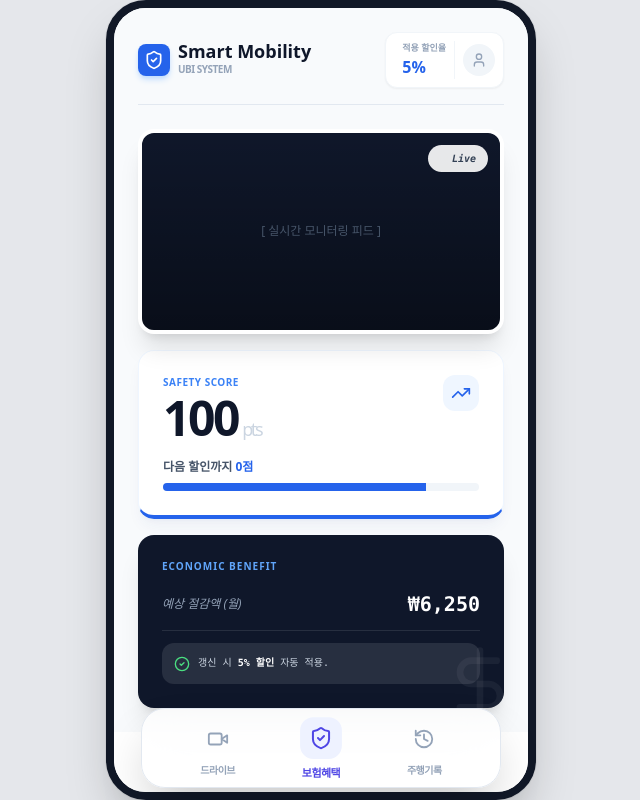
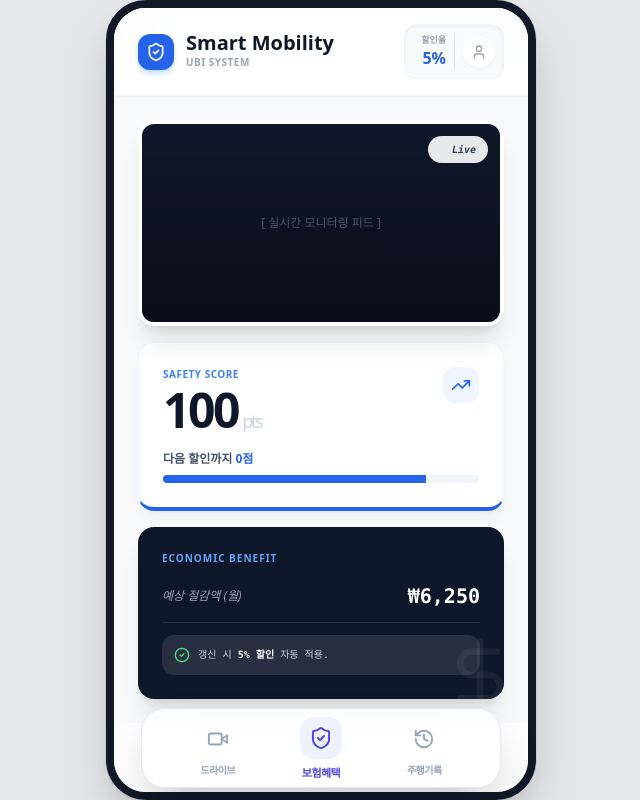
Before and after one commit to tlstngud/ai-2026-c-team, a React (Vite) app in the folder driver_front/: page / in a window 1280 px wide. Both pictures are taken after a click on the button "보험혜택". Shown: the whole page, without its empty margins (319-959 px from the left). Built offline with nearby package versions, Linux system fonts and the light colour scheme.

Commit message:
Refactor: Unified Header UI and sticky positioning for all pages

```diff
--- a/driver_front/src/components/DrivingLogPage.jsx
+++ b/driver_front/src/components/DrivingLogPage.jsx
@@ -1,5 +1,6 @@
 import React from 'react';
 import { ChevronRight } from 'lucide-react';
+import Header from './Header';
 
 const LogEntry = ({ date, score, msg, status }) => (
     <div className="bg-white p-5 rounded-[1.5rem] shadow-sm border border-slate-100 flex justify-between items-center group hover:border-indigo-200 transition-colors">
@@ -34,12 +35,9 @@ const DrivingLogPage = ({ onSelectLog, history = [] }) => {
     const logs = [...historyLogs, ...defaultLogs].slice(0, 10);
 
     return (
-        <div className="p-6 animate-in fade-in duration-500">
-            <header className="mb-6">
-                <h1 className="text-2xl font-black">주행 로그</h1>
-                <p className="text-xs text-slate-400 font-medium italic uppercase tracking-tighter">Recent History</p>
-            </header>
-            <div className="space-y-3">
+        <div className="animate-in fade-in duration-500">
+            <Header type="log" />
+            <div className="space-y-3 p-6">
                 {logs.map(log => (
                     <div key={log.id} onClick={() => onSelectLog(log)} className="cursor-pointer">
                         <LogEntry date={log.date} score={log.score} msg={log.msg} status={log.status} />
--- a/driver_front/src/components/Header.jsx
+++ b/driver_front/src/components/Header.jsx
@@ -1,18 +1,74 @@
 import React from 'react';
+import { ShieldCheck, User, Car, History } from 'lucide-react';
 
-const Header = ({ isActive, averageScore }) => {
+const Header = ({ type = 'drive', isActive, averageScore, discountRate }) => {
+    // Added h-[88px] to fix the height, and flex items-center for vertical alignment
+    const commonClasses = "px-6 bg-white/90 backdrop-blur-xl z-30 sticky top-0 border-b border-gray-100 shadow-sm h-[88px] flex items-center";
+
+    // Common Title Component to ensure consistency
+    const HeaderTitle = ({ icon: Icon, title, subtitle }) => (
+        <div className="flex items-center gap-3">
+            <div className="bg-blue-600 p-2 rounded-xl shadow-md shadow-blue-200">
+                <Icon className="text-white" size={20} />
+            </div>
+            <div>
+                <h1 className="text-xl font-black text-slate-900 leading-none mb-0.5">{title}</h1>
+                <p className="text-[10px] text-gray-400 font-bold uppercase tracking-wider">{subtitle}</p>
+            </div>
+        </div>
+    );
+
+    if (type === 'insurance') {
+        return (
+            <header className={commonClasses}>
+                <div className="w-full flex justify-between items-center">
+                    <HeaderTitle
+                        icon={ShieldCheck}
+                        title="Smart Mobility"
+                        subtitle="UBI System"
+                    />
+
+                    <div className="flex items-center gap-2 bg-gray-50 p-2 rounded-xl shadow-inner border border-gray-100">
+                        <div className="px-2 border-r border-gray-200 text-right">
+                            <p className="text-[9px] font-bold text-gray-400">할인율</p>
+                            <p className="text-base font-black text-blue-600">{discountRate}%</p>
+                        </div>
+                        <div className="w-8 h-8 bg-white rounded-full flex items-center justify-center shadow-sm">
+                            <User size={16} className="text-gray-400" />
+                        </div>
+                    </div>
+                </div>
+            </header>
+        );
+    }
+
+    if (type === 'log') {
+        return (
+            <header className={commonClasses}>
+                <div className="w-full">
+                    <HeaderTitle
+                        icon={History}
+                        title="Driving Log"
+                        subtitle="Recent History"
+                    />
+                </div>
+            </header>
+        );
+    }
+
+    // Default: 'drive'
     return (
-        <header className="px-6 pt-6 pb-3 bg-white/90 backdrop-blur-xl z-30 sticky top-0 border-b border-gray-100">
-            <div className="flex justify-between items-end">
-                <div>
-                    <p className="text-xs font-semibold text-gray-400 uppercase tracking-wide mb-1">
-                        {isActive ? 'Session Active' : 'Ready to Drive'}
-                    </p>
-                    <h1 className="text-2xl font-bold tracking-tight text-black">My Driving</h1>
-                </div>
+        <header className={commonClasses}>
+            <div className="w-full flex justify-between items-center">
+                <HeaderTitle
+                    icon={Car}
+                    title="My Driving"
+                    subtitle={isActive ? 'Session Active' : 'Ready to Drive'}
+                />
+
                 <div className="text-right">
-                    <span className="text-xs text-gray-400 font-medium">Avg Score</span>
-                    <p className="text-lg font-bold">{averageScore}</p>
+                    <span className="text-[10px] text-gray-400 font-bold uppercase tracking-wider block mb-0.5">Avg Score</span>
+                    <p className="text-xl font-black text-slate-900 leading-none">{averageScore}</p>
                 </div>
             </div>
         </header>
--- a/driver_front/src/components/InsurancePage.jsx
+++ b/driver_front/src/components/InsurancePage.jsx
@@ -1,5 +1,6 @@
 import React, { useState, useEffect } from 'react';
-import { ShieldCheck, TrendingUp, DollarSign, CheckCircle2, User } from 'lucide-react';
+import { TrendingUp, DollarSign, CheckCircle2 } from 'lucide-react';
+import Header from './Header';
 
 const InsurancePage = ({ score = 85 }) => {
     const [discountRate, setDiscountRate] = useState(0);
@@ -11,29 +12,10 @@ const InsurancePage = ({ score = 85 }) => {
     }, [score]);
 
     return (
-        <div className="min-h-full bg-[#F8FAFC] text-slate-800 p-4 sm:p-6 font-sans">
-            <header className="flex justify-between items-center gap-4 mb-6 pb-4 border-b border-slate-200">
-                <div className="flex items-center gap-2">
-                    <div className="bg-blue-600 p-1.5 rounded-lg shadow-blue-200 shadow-md">
-                        <ShieldCheck className="text-white" size={20} />
-                    </div>
-                    <div>
-                        <h1 className="text-lg font-black text-slate-900 leading-none">Smart Mobility</h1>
-                        <p className="text-[10px] text-slate-400 font-bold mt-0.5 uppercase tracking-tighter">UBI System</p>
-                    </div>
-                </div>
-                <div className="flex items-center gap-2 bg-white p-2 rounded-xl shadow-sm border border-slate-100">
-                    <div className="px-2 border-r border-slate-100">
-                        <p className="text-[9px] font-bold text-slate-400">적용 할인율</p>
-                        <p className="text-base font-black text-blue-600">{discountRate}%</p>
-                    </div>
-                    <div className="w-8 h-8 bg-slate-100 rounded-full flex items-center justify-center">
-                        <User size={16} className="text-slate-400" />
-                    </div>
-                </div>
-            </header>
+        <div className="min-h-full bg-[#F8FAFC] text-slate-800 font-sans">
+            <Header type="insurance" discountRate={discountRate} />
 
-            <main className="grid grid-cols-1 gap-4">
+            <main className="grid grid-cols-1 gap-4 p-4 sm:p-6">
                 <div className="relative aspect-[16/9] bg-slate-900 rounded-2xl overflow-hidden shadow-xl border-4 border-white">
                     <div className="absolute inset-0 bg-gradient-to-b from-transparent to-black/40"></div>
                     <div className="absolute inset-0 flex items-center justify-center text-slate-600 font-medium">
--- a/driver_front/src/components/LogDetailPage.jsx
+++ b/driver_front/src/components/LogDetailPage.jsx
@@ -15,13 +15,13 @@ const DetailItem = ({ icon, title, count, desc }) => (
 );
 
 const LogDetailPage = ({ data, onBack }) => (
-    <div className="p-6 animate-in slide-in-from-right duration-500">
-        <button onClick={onBack} className="flex items-center gap-2 text-slate-400 font-bold mb-6 hover:text-slate-900 transition-colors">
+    <div className="animate-in slide-in-from-right duration-500 bg-white min-h-full">
+        <div className="px-6 pt-6 pb-4 bg-white/90 backdrop-blur-xl z-30 sticky top-0 border-b border-gray-100 shadow-sm">
+            <button onClick={onBack} className="flex items-center gap-2 text-slate-400 font-bold mb-4 hover:text-slate-900 transition-colors">
                 <ChevronLeft size={20} />
                 <span className="text-sm">뒤로가기</span>
             </button>
 
-        <header className="mb-8">
             <div className="flex justify-between items-start mb-2">
                 <h1 className="text-2xl font-black text-slate-900">
                     {data.date} <span className="text-base font-normal text-slate-400 italic">Report</span>
@@ -34,9 +34,9 @@ const LogDetailPage = ({ data, onBack }) => (
                 <span className="flex items-center gap-1"><Clock size={12} /> {data.time}</span>
                 <span className="flex items-center gap-1"><MapPin size={12} /> {data.distance}</span>
             </div>
-        </header>
+        </div>
 
-        <div className="grid grid-cols-1 gap-4 mb-8">
+        <div className="p-6 pt-6 grid grid-cols-1 gap-4 mb-8">
             <div className="bg-white p-6 rounded-2xl shadow-sm border border-slate-100">
                 <p className="text-[10px] font-bold text-slate-400 mb-2 uppercase">운행 평가</p>
                 <p className="text-lg font-black leading-tight text-slate-800">{data.msg}</p>
@@ -45,9 +45,8 @@ const LogDetailPage = ({ data, onBack }) => (
                 <p className="text-[10px] font-bold text-blue-400 mb-2 uppercase">보험료 변동</p>
                 <p className="text-xl font-black">{data.score >= 90 ? "-₩1,200" : "+₩0"}</p>
             </div>
-        </div>
 
-        <section className="space-y-4">
+            <section className="space-y-4 mt-4">
                 <h3 className="text-xs font-black text-slate-400 uppercase tracking-widest ml-1">Detection Details</h3>
                 <div className="bg-white rounded-2xl p-6 shadow-sm border border-slate-100 space-y-6">
                     <DetailItem icon={<Coffee className="text-orange-500" size={18} />} title="졸음운전" count={data.status === 'warning' ? "2회" : "0회"} desc="눈 감음 지속 감지" />
@@ -55,6 +54,7 @@ const LogDetailPage = ({ data, onBack }) => (
                 </div>
             </section>
         </div>
+    </div>
 );
 
 export default LogDetailPage;
```
Lines whose indentation alone changed are shown as unchanged.
